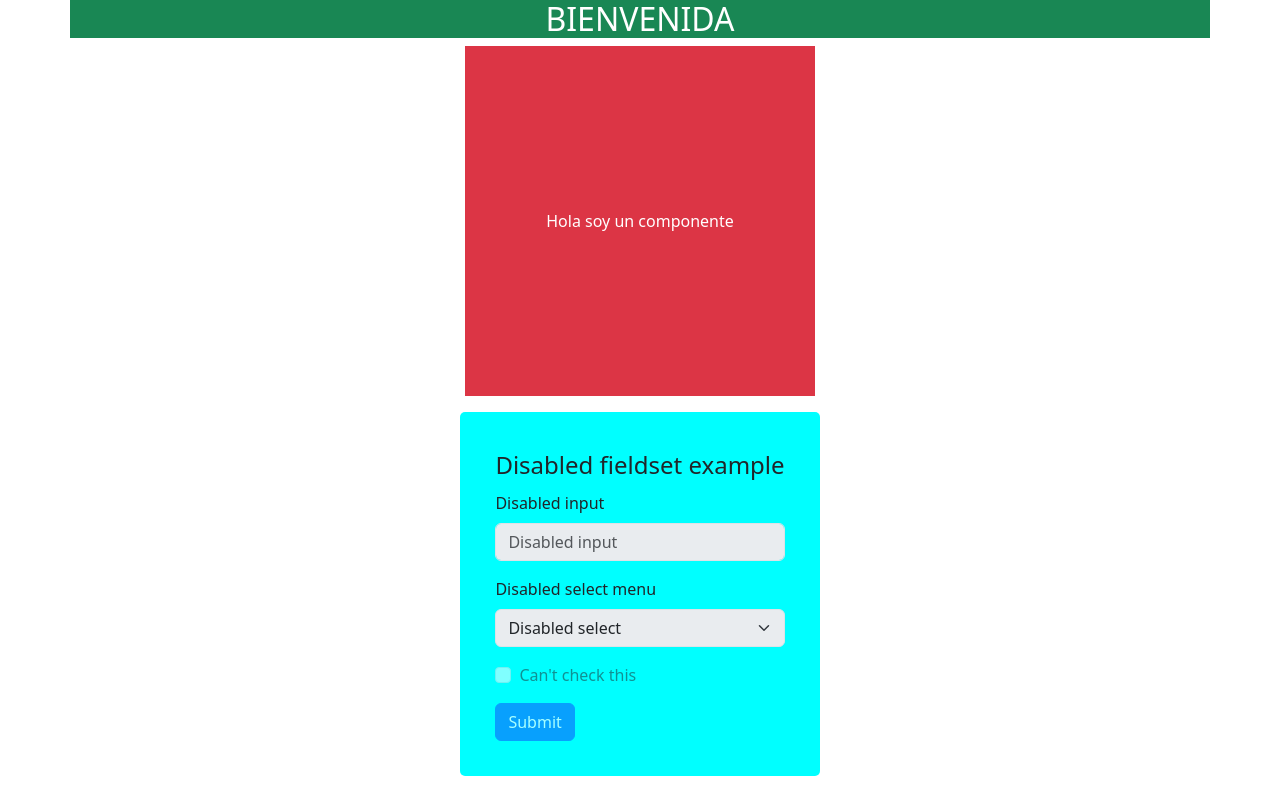
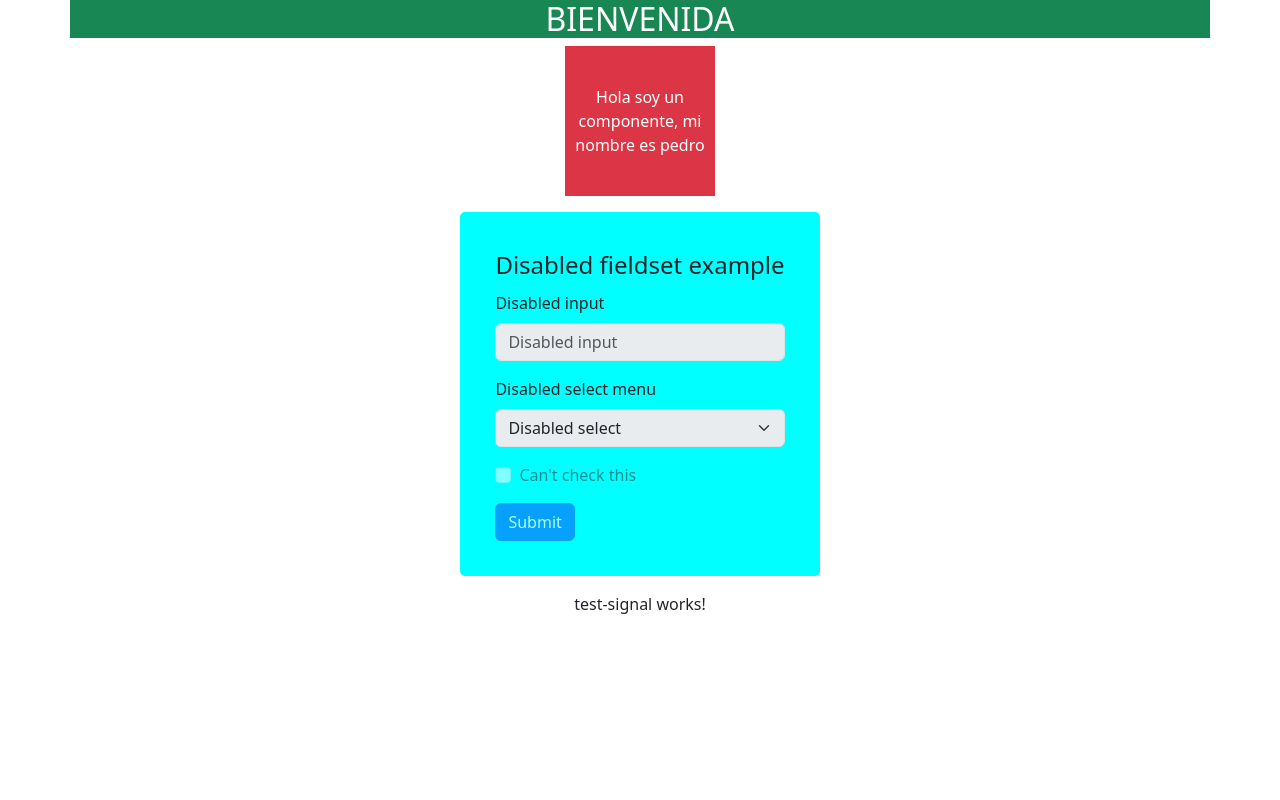
Before and after one commit to Pauljls/Angular-docs, an Angular app: page / in a window 1280 px wide. Built offline with nearby package versions, Linux system fonts and the light colour scheme.

Commit message:
probando señales y plantillas dinamicas

```diff
--- a/src/app/app.component.html
+++ b/src/app/app.component.html
@@ -2,10 +2,13 @@
   <h1 class="text-white fs-2  ">BIENVENIDA</h1>
 </div>
 <div class="d-flex w-fluid flex-column align-items-center justify-content-center gap-3">
-  <app-container>
+  <app-container >
 
   </app-container>
 <formularioEspecial>
 
 </formularioEspecial>
+<app-test-signal>
+
+</app-test-signal>
 </div>
--- a/src/app/app.component.ts
+++ b/src/app/app.component.ts
@@ -2,12 +2,14 @@ import { Component } from '@angular/core';
 import { RouterOutlet } from '@angular/router';
 import { ContainerComponent } from './container/container.component';
 import { FormularioComponent } from './formulario/formulario.component';
+import { TestSignalComponent } from './test-signal/test-signal.component';
 
 @Component({
   selector: 'app-root',
   standalone: true,
-  imports: [RouterOutlet, ContainerComponent,
-    FormularioComponent
+  //NO SE USA DE MOMENTO ROUTEOUTLET EN INPORTS
+  imports: [ ContainerComponent,
+    FormularioComponent, TestSignalComponent
   ],
   templateUrl: './app.component.html',
   styleUrl: './app.component.css'
--- a/src/app/container/container.component.css
+++ b/src/app/container/container.component.css
@@ -0,0 +1,3 @@
+div{
+    height:150px; width: 150px;
+}
--- a/src/app/container/container.component.html
+++ b/src/app/container/container.component.html
@@ -1,3 +1,3 @@
-<div class="text-white bg-danger d-flex flex-col justify-content-center align-items-center" style="height:350px; width: 350px;">
-    Hola soy un componente
+<div class="text-white bg-danger d-flex flex-col justify-content-center align-items-center text-center">
+    Hola soy un componente, mi nombre es {{myName()}}
   </div>
--- a/src/app/container/container.component.ts
+++ b/src/app/container/container.component.ts
@@ -1,4 +1,4 @@
-import { Component } from '@angular/core';
+import { Component, input, computed, signal } from '@angular/core';
 
 @Component({
   selector: 'app-container',
@@ -8,5 +8,9 @@ import { Component } from '@angular/core';
   styleUrl: './container.component.css'
 })
 export class ContainerComponent {
-
+  //usando inputSingal
+  myName = signal('pedro');
+  //COMPUTED SIRVE APRA MANEJAR ESTADOS PUES GENERA VALROES
+  //EN FUNCION DE OTRAS SEÑALES
+  //label = computed(()=>`El valor es ${this.value()}`);
 }
--- a/src/app/formulario/formulario.component.ts
+++ b/src/app/formulario/formulario.component.ts
@@ -1,4 +1,4 @@
-import { Component } from '@angular/core';
+import { Component, input } from '@angular/core';
 
 @Component({
   selector: 'formularioEspecial',
@@ -8,5 +8,7 @@ import { Component } from '@angular/core';
   styleUrl: './formulario.component.css'
 })
 export class FormularioComponent {
-
+  //value = input(0); -> TYPESCRIPT INFIERE EL TIPO DE DATO
+  value = input<number>(0)//->DECLARACION CON TIPO DE DATO
+  //ESTOS SON LLAMADOS COMO ATRIBUTOS <formularioEspecial [value]="50">
 }
--- /dev/null
+++ b/src/app/test-signal/test-signal.component.html
@@ -0,0 +1 @@
+<p>test-signal works!</p>
--- /dev/null
+++ b/src/app/test-signal/test-signal.component.ts
@@ -0,0 +1,19 @@
+import { Component, input} from '@angular/core';
+
+@Component({
+  selector: 'app-test-signal',
+  standalone: true,
+  imports: [],
+  templateUrl: './test-signal.component.html',
+  styleUrl: './test-signal.component.css'
+})
+export class TestSignalComponent {
+  //SE USA TRANSFORM AGREGAR UNA FUNCION
+  //Y TRANSFORMAR EL VALOR QUE ENTRA POR INPUT, SIMILAR A MAP
+
+  label = input('',{transform: trimString});
+}
+
+function trimString(value: string | undefined): string{
+  return value?.trim() ?? '';
+}
```
Also changed, not shown: src/app/test-signal/test-signal.component.css (added), 1 other file (tests, documents, lock files or other folders).
